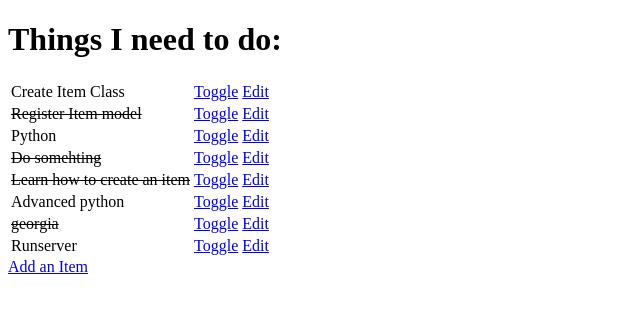
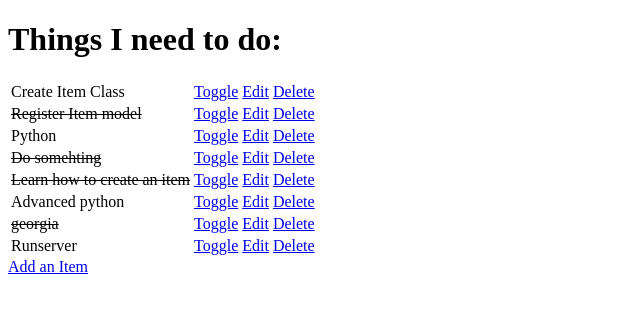
Before and after one commit to georgiagrayland/ci-fsf-hello-django, a Django app: page / in a window 1280 px wide. Shown: the top 313 px of the page, without its empty margins (0-640 px from the left). Run offline with Django 3.2, Linux system fonts and the light colour scheme; data comes from the database, SQL or seed files in the repository; both versions use the stored data as it was after the commit.

Commit message:
add code to delete items

```diff
--- a/django_todo/urls.py
+++ b/django_todo/urls.py
@@ -23,4 +23,5 @@ urlpatterns = [
     path('add', views.add_item, name='add'),
     path('edit/<item_id>', views.edit_item, name='edit'),
     path('toggle/<item_id>', views.toggle_item, name='toggle'),
+    path('delete/<item_id>', views.delete_item, name='delete')
 ]
--- a/todo/templates/todo/todo_list.html
+++ b/todo/templates/todo/todo_list.html
@@ -26,6 +26,11 @@
                 Edit
                 </a>
             </td>
+            <td>
+            <a href="/delete/{{ item.id }}">
+            Delete
+            </a>
+            </td>
         </tr>
         {% empty %}
         <tr><td></td></tr>
--- a/todo/views.py
+++ b/todo/views.py
@@ -44,3 +44,9 @@ def toggle_item(request, item_id):
     item.done = not item.done
     item.save()
     return redirect('get_todo_list')
+
+
+def delete_item(request, item_id):
+    item = get_object_or_404(Item, id=item_id)
+    item.delete()
+    return redirect('get_todo_list')
```
Also changed, not shown: db.sqlite3.
